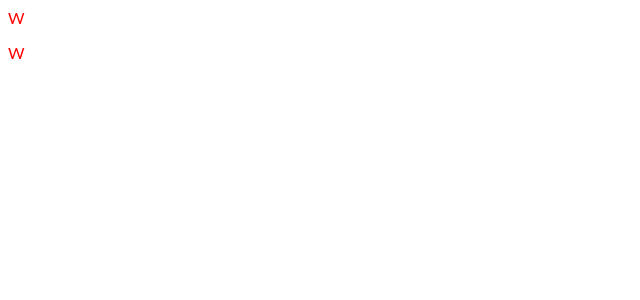
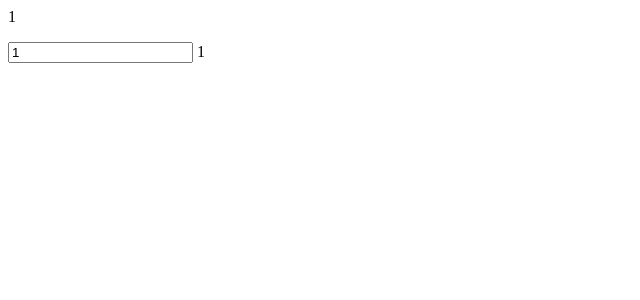
Before and after one commit to sarathiidss/ST-Test, an Angular app: page / in a window 1280 px wide. Shown: the top 300 px of the page, without its empty margins (0-640 px from the left). Built offline with nearby package versions, Linux system fonts and the light colour scheme.

Commit message:
2 files modified, 3 added

```diff
--- a/src/app/app.component.html
+++ b/src/app/app.component.html
@@ -1,9 +1,3 @@
-<p [ngClass]="{ 'col-red': inc == 1 , 'col-blue': inc == 2, 'col-black': inc == 0 }">
-	{{ inc == 1 ? 'W' : ( inc == 2 ? 'R' : 'A' ) }}
-</p>
-<div [ngSwitch]="inc">
-	<p class="col-red" *ngSwitchCase="'1'">W</p>
-	<p class="col-blue" *ngSwitchCase="2">R</p>
-	<p class="col-black" *ngSwitchCase="3">B</p>
-	<p *ngSwitchDefault>A</p>
-</div>
+<app-test [(data)]="inc"></app-test>
+<input [(ngModel)]="inc" />
+{{inc}}
--- a/src/app/app.module.ts
+++ b/src/app/app.module.ts
@@ -4,10 +4,11 @@ import { FormsModule } from '@angular/forms';
 
 import { AppComponent } from './app.component';
 import { HelloComponent } from './hello.component';
+import { TestComponent } from './test/test.component';
 
 @NgModule({
   imports:      [ BrowserModule, FormsModule ],
-  declarations: [ AppComponent, HelloComponent ],
+  declarations: [ AppComponent, HelloComponent, TestComponent ],
   bootstrap:    [ AppComponent ]
 })
 export class AppModule { }
--- /dev/null
+++ b/src/app/test/test.component.html
@@ -0,0 +1,3 @@
+<p>
+{{data}}
+</p>
--- /dev/null
+++ b/src/app/test/test.component.ts
@@ -0,0 +1,17 @@
+import { Component, Input,  OnInit } from '@angular/core';
+
+@Component({
+  selector: 'app-test',
+  templateUrl: './test.component.html',
+  styleUrls: ['./test.component.css']
+})
+export class TestComponent implements OnInit {
+
+  @Input() data = "";
+
+  constructor() { }
+
+  ngOnInit() {
+  }
+
+}
```
Also changed, not shown: src/app/test/test.component.css (added).
